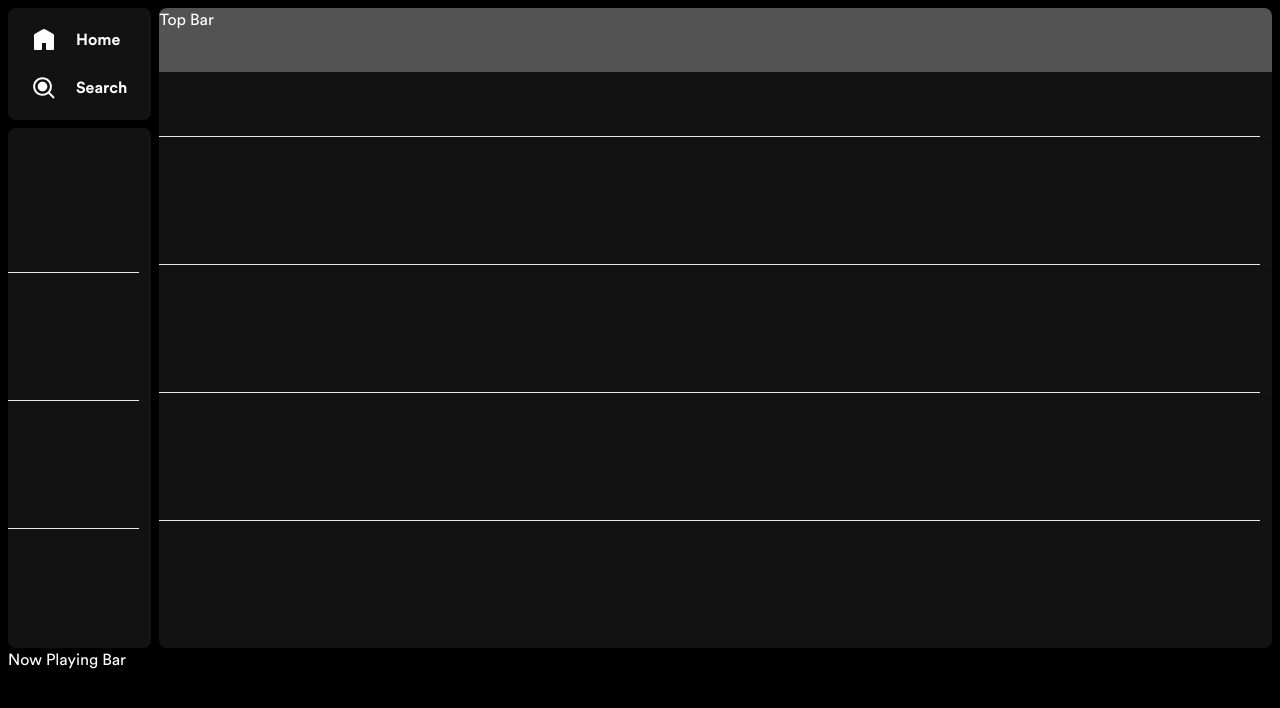
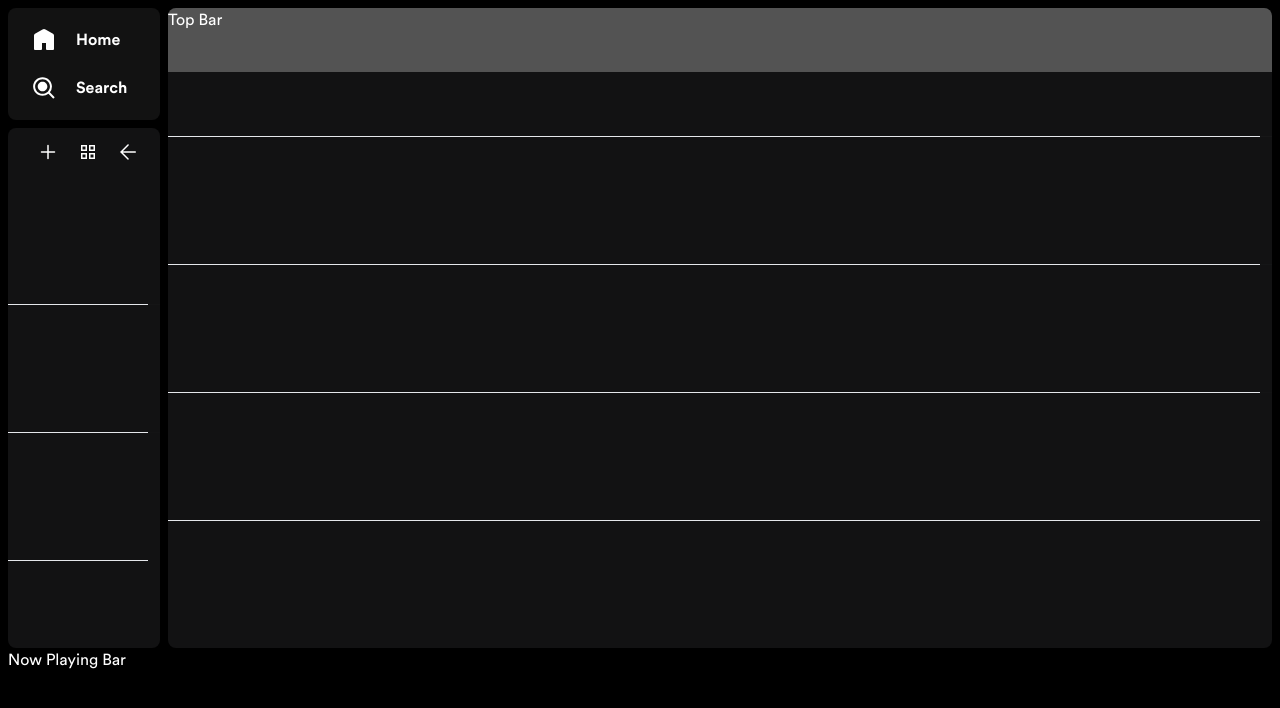
Before and after one commit to RaymarMonte/Spotify-Clone, a Next.js app: page / in a window 1280 px wide. Shown: the top 708 px of the page. Built offline with nearby package versions, Linux system fonts and the light colour scheme.

Commit message:
Added right-side icons to library header

```diff
--- a/src/components/side-bar/library.tsx
+++ b/src/components/side-bar/library.tsx
@@ -1,13 +1,29 @@
+import { CreateIcon } from "../icons/create-icon";
+import { GridViewIcon } from "../icons/grid-view-icon";
+import { ReduceIcon } from "../icons/reduce-icon";
+
 export function Library() {
     return (
         <div className="flex flex-col w-full h-0 min-h-full rounded-lg bg-[#121213]">
             <div className="flex-none">
                 <header className="py-2 px-4">
-                    <div className="flex">
+                    <div className="flex gap-2">
                         <div></div>
-                        <div></div>
-                        <div></div>
-                        <div></div>
+                        <div className="p-2">
+                            <svg height="16" width="16" className="fill-white">
+                                <CreateIcon />
+                            </svg>
+                        </div>
+                        <div className="p-2">
+                            <svg height="16" width="16" className="fill-white">
+                                <GridViewIcon />
+                            </svg>
+                        </div>
+                        <div className="p-2">
+                            <svg height="16" width="16" className="fill-white">
+                                <ReduceIcon />
+                            </svg>
+                        </div>
                     </div>
                 </header>
             </div>
```
